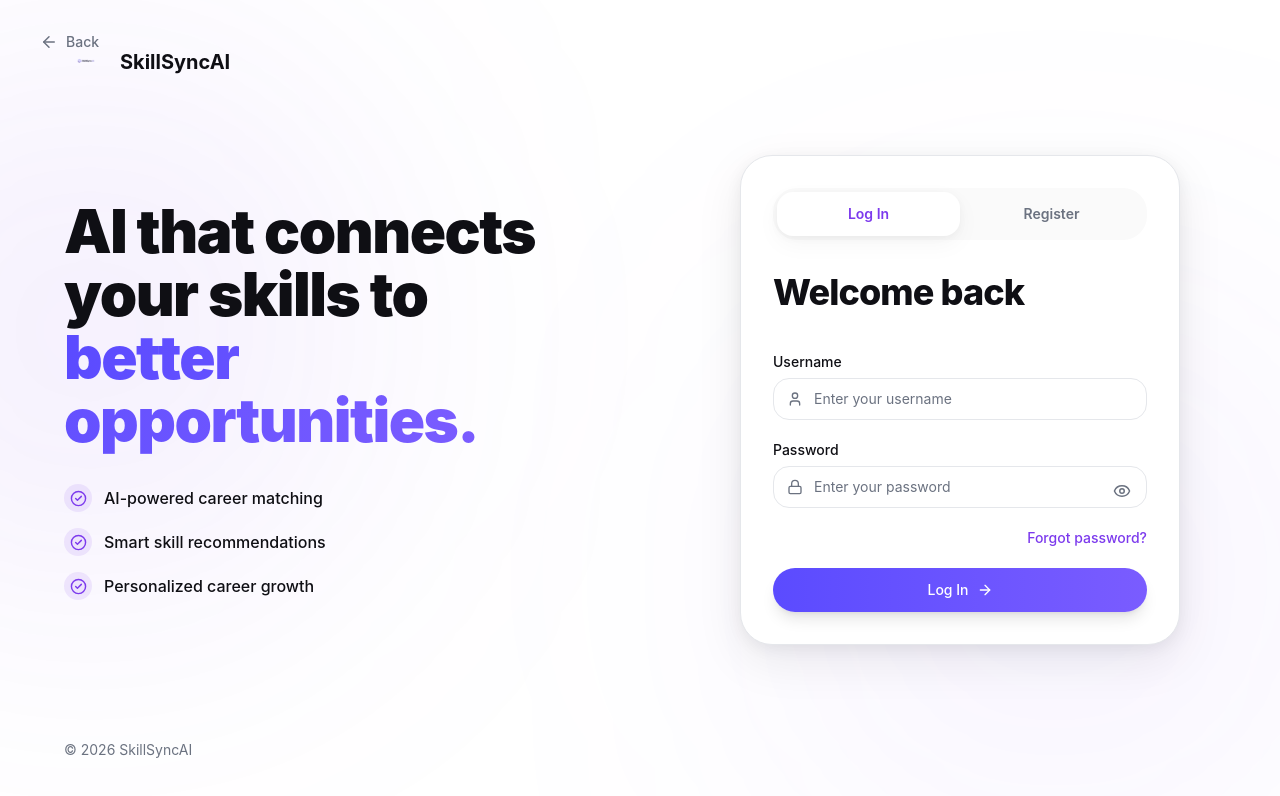
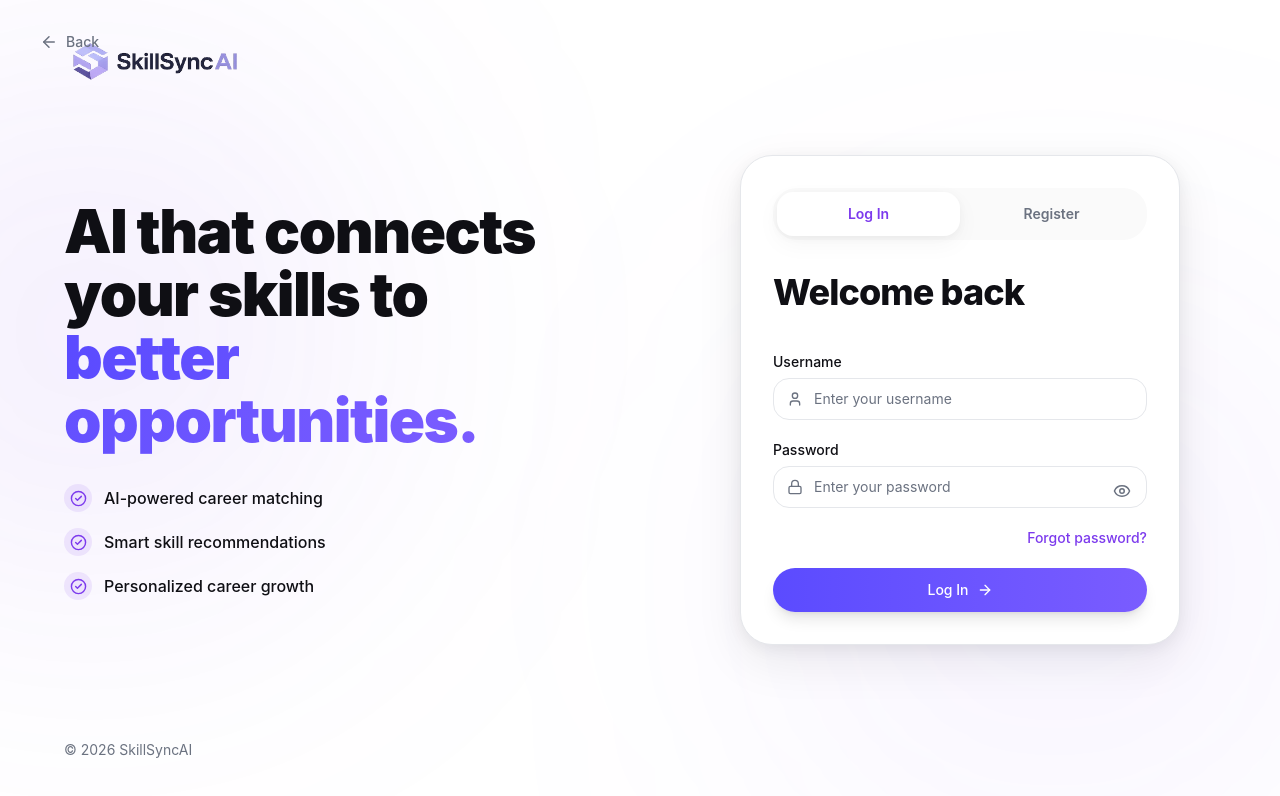
Before and after one commit to Dev-Guba/SkillSyncAI, a React (Vite) app in the folder Frontend/: page /login in a window 1280 px wide. Shown: the top 796 px of the page. Built offline with nearby package versions, Linux system fonts and the light colour scheme.

Commit message:
Update logo asset and render logo-only across frontend components

```diff
--- a/Frontend/src/components/auth/AuthLeftPanel.jsx
+++ b/Frontend/src/components/auth/AuthLeftPanel.jsx
@@ -21,16 +21,12 @@ export default function AuthLeftPanel() {
 
 {/* Brand */}
 <div className="absolute top-10">
-        <div className="flex items-center gap-3">
+  <div className="flex items-center">
     <img
       src={logo}
-            className="h-11 w-11 object-contain"
       alt="SkillSyncAI"
+      className="h-11 w-auto max-w-[180px] object-contain"
     />
-
-          <h2 className="text-xl font-bold text-ink">
-            SkillSyncAI
-          </h2>
   </div>
 </div>
 
--- a/Frontend/src/components/common/Footer.jsx
+++ b/Frontend/src/components/common/Footer.jsx
@@ -45,17 +45,13 @@ export default function Footer() {
         <div className="grid gap-12 md:grid-cols-2 lg:grid-cols-5">
           {/* Brand */}
           <div className="lg:col-span-2">
-            <Link to="/" className="flex items-center gap-3">
-              <img
-                src={logo}
-                alt="SkillSyncAI"
-                className="h-10 w-10"
-              />
-
-              <span className="text-xl font-bold text-slate-900">
-                SkillSyncAI
-              </span>
-            </Link>
+<Link to="/" className="inline-flex items-center">
+  <img
+    src={logo}
+    alt="SkillSyncAI"
+    className="h-10 w-auto max-w-[170px] object-contain"
+  />
+</Link>
 
             <p className="mt-4 max-w-sm text-slate-500">
               AI-powered career matching that connects
--- a/Frontend/src/components/common/Navbar.jsx
+++ b/Frontend/src/components/common/Navbar.jsx
@@ -26,12 +26,13 @@ export default function Navbar() {
       <nav className="mx-auto max-w-7xl px-8">
         <div className="flex h-20 items-center justify-between">
 
-          <Link to="/" onClick={scrollToTop} className="flex items-center gap-3 shrink-0">
-            <img src={logo} alt="SkillSyncAI" className="h-10 w-10 object-contain" />
-            <span className="text-2xl font-extrabold tracking-tight text-ink">
-              SkillSyncAI
-            </span>
-          </Link>
+<Link to="/" onClick={scrollToTop} className="flex items-center shrink-0">
+  <img
+    src={logo}
+    alt="SkillSyncAI"
+    className="h-10 w-auto max-w-[160px] object-contain"
+  />
+</Link>
 
           <div className="hidden md:flex items-center gap-10">
             {navLinks.map((link) =>
--- a/Frontend/src/components/dashboard/DashboardSidebar.jsx
+++ b/Frontend/src/components/dashboard/DashboardSidebar.jsx
@@ -9,6 +9,7 @@ import {
   BookOpen,
   Settings,
 } from "lucide-react";
+import logo from "../../assets/logos/logo.png";
 
 const navItems = [
   {
@@ -54,29 +55,26 @@ const navItems = [
   },
 ];
 
-
 export default function DashboardSidebar() {
   return (
     <aside className="hidden w-72 shrink-0 border-r border-border bg-surface sm:flex sm:flex-col">
-
 {/* Logo */}
 <div className="px-6 py-6">
-        <h1 className="text-xl font-bold text-ink">
-          SkillSyncAI
-        </h1>
-
-        <p className="mt-1 text-xs text-muted">
+  <div className="flex items-center">
+    <img
+      src={logo}
+      alt="SkillSyncAI"
+      className="h-10 w-auto max-w-[170px] object-contain"
+    />
+  </div>
+  <p className="mt-2 text-xs text-muted">
     Career Intelligence Platform
   </p>
 </div>
 
-
       {/* Navigation */}
       <nav className="flex flex-1 flex-col gap-2 px-4">
-
-        {navItems.map(
-          ({ to, label, icon: Icon, end }) => (
-
+        {navItems.map(({ to, label, icon: Icon, end }) => (
           <NavLink
             key={to}
             to={to}
@@ -94,7 +92,6 @@ export default function DashboardSidebar() {
               `
             }
           >
-
             <Icon
               className="
                 h-5 w-5
@@ -102,25 +99,17 @@ export default function DashboardSidebar() {
                 group-hover:scale-105
               "
             />
-
             {label}
-
           </NavLink>
-
         ))}
       </nav>
 
-
       {/* Footer */}
       <div className="border-t border-border p-4">
-
         <p className="text-xs text-muted">
           © 2026 SkillSyncAI
         </p>
-
       </div>
-
-
     </aside>
   );
 }
--- a/Frontend/src/pages/ProfileSetupPage.jsx
+++ b/Frontend/src/pages/ProfileSetupPage.jsx
@@ -151,7 +151,7 @@ export default function ProfileSetupPage() {
   <img
     src={logo}
     alt="SkillSyncAI"
-            className="h-14 w-14"
+    className="h-14 w-auto max-w-[220px] object-contain"
   />
 </div>
 
--- a/Frontend/src/pages/SkillsPage.jsx
+++ b/Frontend/src/pages/SkillsPage.jsx
@@ -355,21 +355,14 @@ export default function SkillsPage() {
     <section className="relative min-h-screen bg-white pb-32 dark:bg-surface">
       <div className="mx-auto max-w-3xl px-6 pt-16">
         {/* HEADER */}
-        <div className="mb-10 flex flex-col items-center">
-          <img src={logo} className="h-14 w-14" alt="SkillSync AI Logo" />
-
-          <p className="text-sm font-semibold text-primary">
-            Step 3 of 3
-          </p>
-
-          <h1 className="mt-5 text-center text-3xl font-bold">
-            Select your skills, interests & career
-          </h1>
-
-          <p className="mt-3 text-center text-muted">
-            We'll recommend careers based on your skills and interests.
-          </p>
-        </div>
+{/* Logo */}
+<div className="flex justify-center">
+  <img
+    src={logo}
+    alt="SkillSyncAI"
+    className="h-14 w-auto max-w-[220px] object-contain"
+  />
+</div>
 
         {/* SEARCH */}
         <div className="mb-10 flex h-14 items-center rounded-2xl border px-4">
```
Also changed, not shown: Frontend/src/assets/logos/logo.png. Lines whose indentation alone changed are shown as unchanged.
